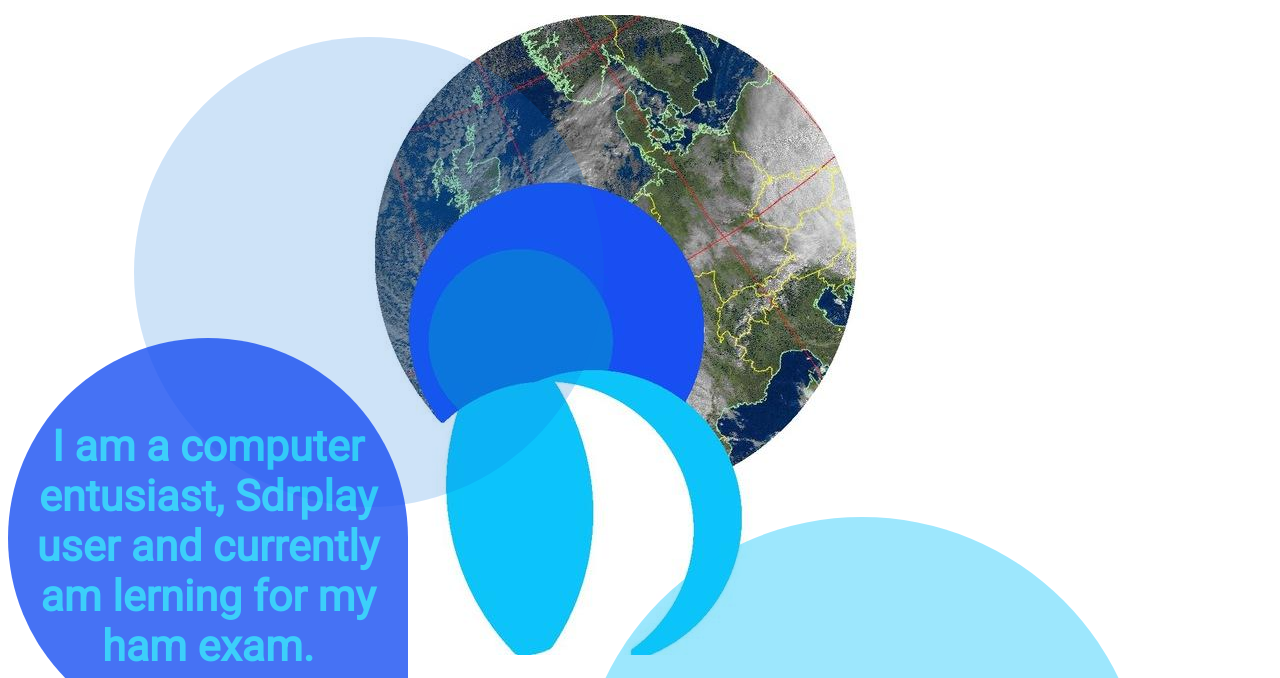
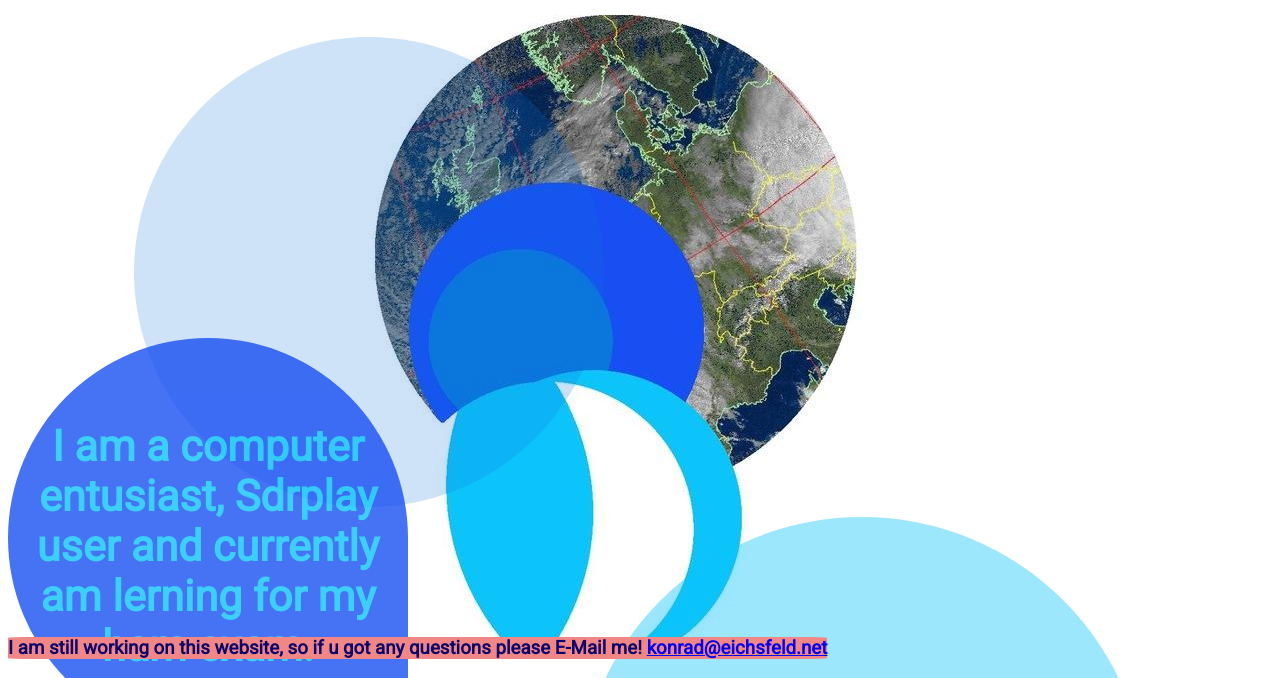
Before and after one commit to Konradrundfunk/Website, a plain HTML site: page index.html in a window 1280 px wide. Shown: the part 122-800 px from the top of the page. Drawn offline with Linux system fonts and the light colour scheme.

Commit message:
working note

```diff
--- a/css/main.scss
+++ b/css/main.scss
@@ -2,10 +2,12 @@
 $font-weights: ("regular": 400, "medium": 500, "bold": 700);
 
 .working{
-    background: rgb(219, 80, 80);
+    background: rgb(241, 134, 134);
+    position: fixed;
     border-radius: 3%;
-    margin-top: 30%;
-    color: rgb(0, 56, 19);
+    bottom: 0px;
+    color: rgb(11, 0, 105);
+    text-align: center;
 }
 
 
```
Also changed, not shown: css/main.css, 1 other file.
